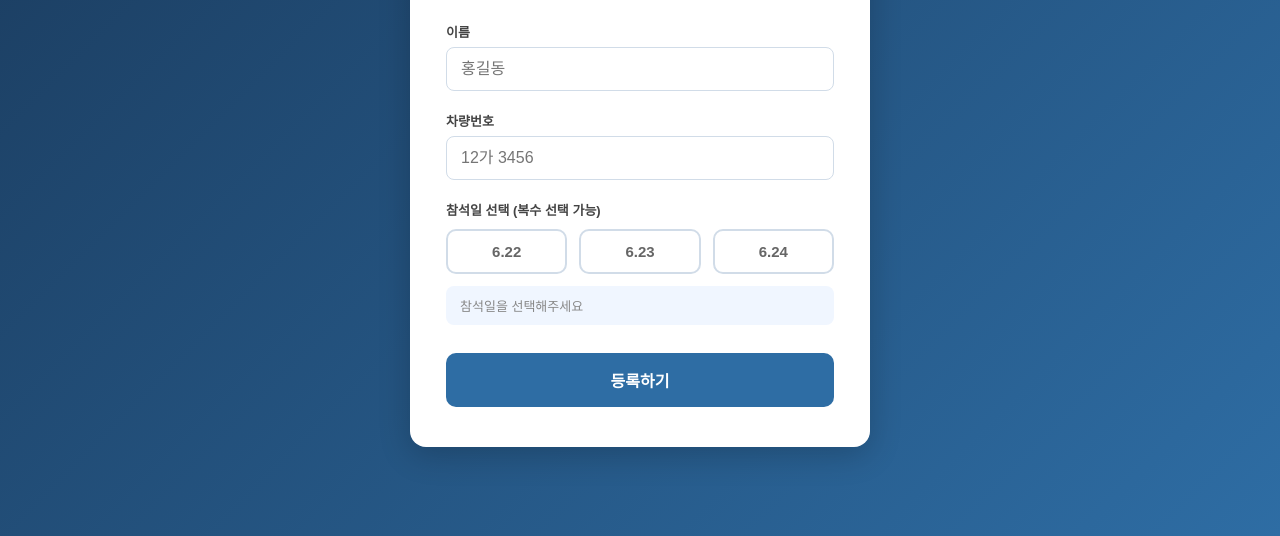
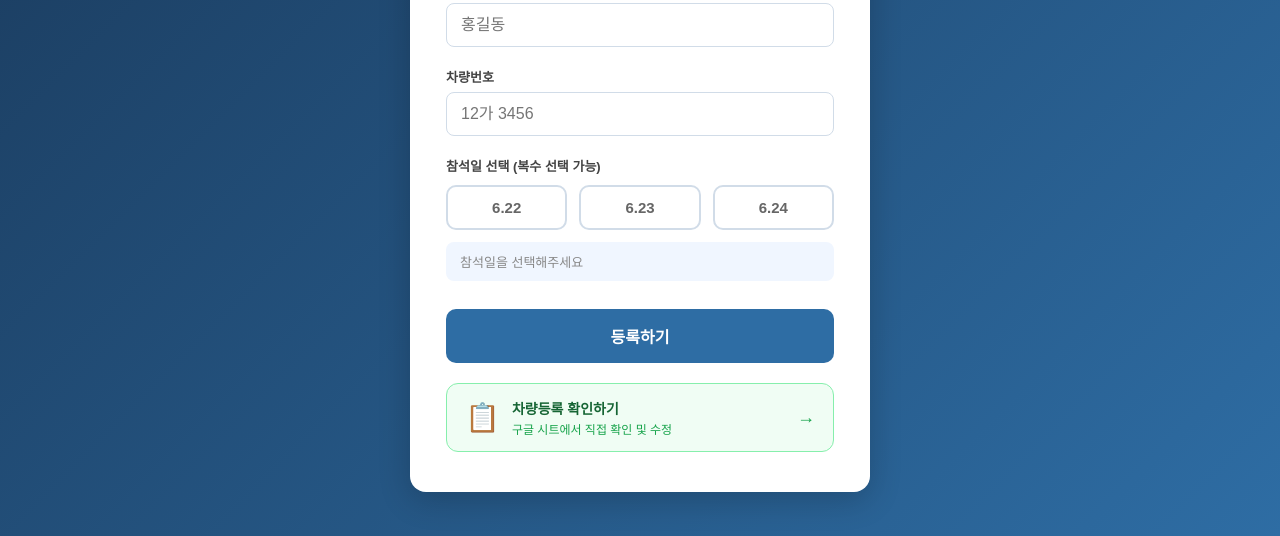
Before and after one commit to gunjoo1225/AIBOOK, a website: page 5/workshop/public/index.html in a window 1280 px wide. Shown: the part 264-800 px from the top of the page. Drawn offline with Linux system fonts and the light colour scheme.

Commit message:
feat: 차량등록 확인하기 구글 시트 바로가기 버튼 추가

```diff
--- a/5/workshop/public/index.html
+++ b/5/workshop/public/index.html
@@ -167,6 +167,15 @@
       ⚠️ Apps Script URL이 설정되지 않았습니다.<br>
       index.html 상단의 <strong>SCRIPT_URL</strong>을 입력해주세요.
     </div>
+
+    <a href="https://docs.google.com/spreadsheets/d/1BzTAKI1292TdctGy47EwUca8rvTrtxNoBYXGrAn29-M/edit" target="_blank" style="display:flex;align-items:center;gap:12px;margin-top:20px;padding:14px 18px;background:#f0fdf4;border:1.5px solid #86efac;border-radius:12px;text-decoration:none;transition:background 0.2s;" onmouseover="this.style.background='#dcfce7'" onmouseout="this.style.background='#f0fdf4'">
+      <span style="font-size:28px;flex-shrink:0;">📋</span>
+      <div style="flex:1;">
+        <div style="font-size:14px;font-weight:700;color:#166534;">차량등록 확인하기</div>
+        <div style="font-size:12px;color:#4ade80;margin-top:2px;color:#16a34a;">구글 시트에서 직접 확인 및 수정</div>
+      </div>
+      <span style="font-size:18px;color:#16a34a;">→</span>
+    </a>
   </div>
 
   <script>
```
